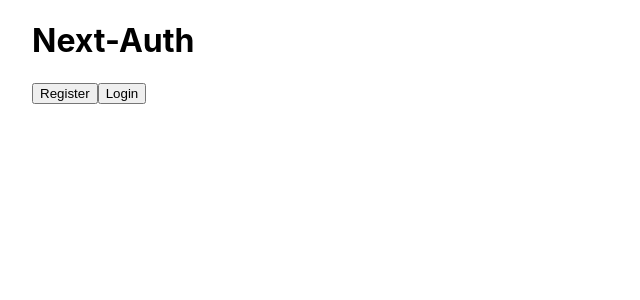
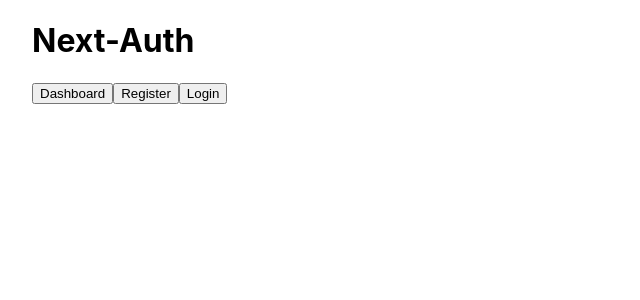
Before and after one commit to shararesadeghi/authentication-authorization-with-next-auth, a Next.js app in the folder project/: page / in a window 1280 px wide. Shown: the top 300 px of the page, without its empty margins (0-640 px from the left). Built offline with nearby package versions, Linux system fonts and the light colour scheme.

Commit message:
authentication in login as client side with useSession

```diff
--- a/project/pages/_app.js
+++ b/project/pages/_app.js
@@ -1,7 +1,10 @@
+import { SessionProvider } from 'next-auth/react';
 import '../styles/globals.css'
 
 function MyApp({ Component, pageProps }) {
-  return <Component {...pageProps} />
+  return <SessionProvider sesseion={pageProps.sesseion}>
+    <Component {...pageProps} />
+  </SessionProvider>
 }
 
 export default MyApp
--- a/project/pages/index.js
+++ b/project/pages/index.js
@@ -5,6 +5,9 @@ export default function Home() {
   return (
     <div className={styles.container}>
       <h1>Next-Auth</h1>
+      <button>
+        <Link href="/dashboard">Dashboard</Link>
+      </button>
       <button>
         <Link href="/signup">Register</Link>
       </button>
```
Also changed, not shown: project/pages/signin.js (+8 -3 lines).
